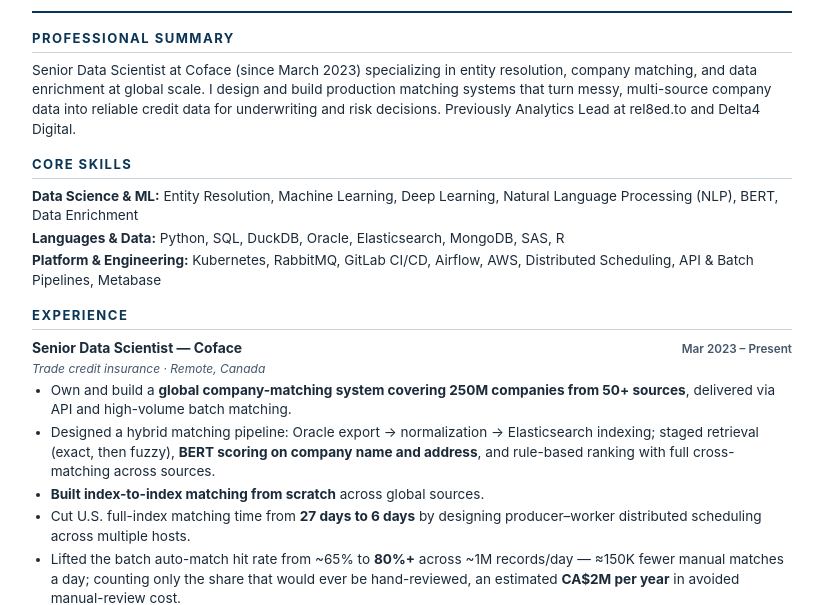
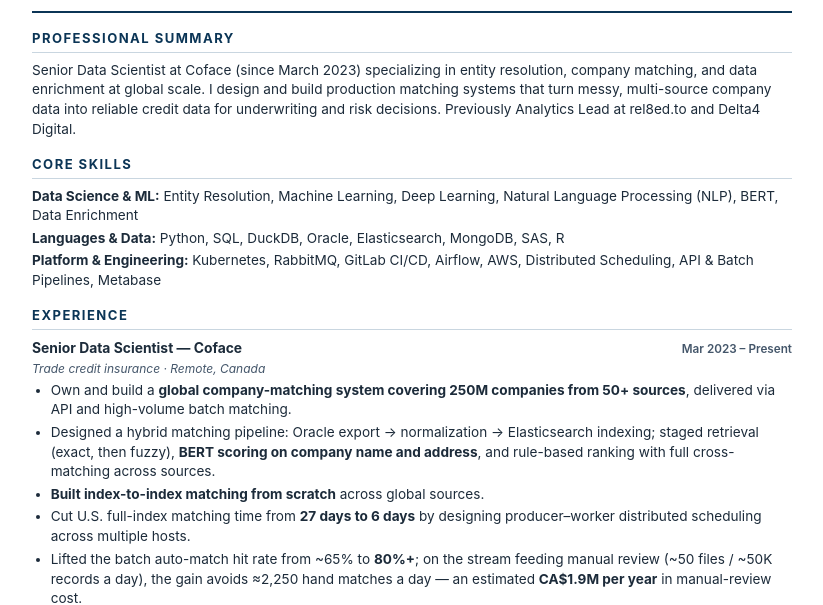
Before and after one commit to DaiZack/daizack.github.io, a plain HTML site: page resume.html in a window 1280 px wide. Shown: the part 197-802 px from the top of the page, without its empty margins (228-1051 px from the left). Drawn offline with Linux system fonts and the light colour scheme.

Commit message:
Resume v12: saving estimate on his simpler basis - 50 files/day reviewed stream, 30% hand-reviewed, ~CA$1.9M/yr

```diff
--- a/resume.html
+++ b/resume.html
@@ -57,7 +57,7 @@
     <li>Designed a hybrid matching pipeline: Oracle export → normalization → Elasticsearch indexing; staged retrieval (exact, then fuzzy), <strong>BERT scoring on company name and address</strong>, and rule-based ranking with full cross-matching across sources.</li>
     <li><strong>Built index-to-index matching from scratch</strong> across global sources.</li>
     <li>Cut U.S. full-index matching time from <strong>27 days to 6 days</strong> by designing producer–worker distributed scheduling across multiple hosts.</li>
-    <li>Lifted the batch auto-match hit rate from ~65% to <strong>80%+</strong> across ~1M records/day — ≈150K fewer manual matches a day; counting only the share that would ever be hand-reviewed, an estimated <strong>CA$2M per year</strong> in avoided manual-review cost.</li>
+    <li>Lifted the batch auto-match hit rate from ~65% to <strong>80%+</strong>; on the stream feeding manual review (~50 files / ~50K records a day), the gain avoids ≈2,250 hand matches a day — an estimated <strong>CA$1.9M per year</strong> in manual-review cost.</li>
     <li>Productionized with <strong>RabbitMQ, Kubernetes, GitLab CI/CD and Airflow</strong> — automated deployment, monitoring, scaling, real-time error correction, and automated human-in-the-loop review. Core stack: Python (DuckDB), Elasticsearch, Oracle.</li>
   </ul>
 </div>
```
